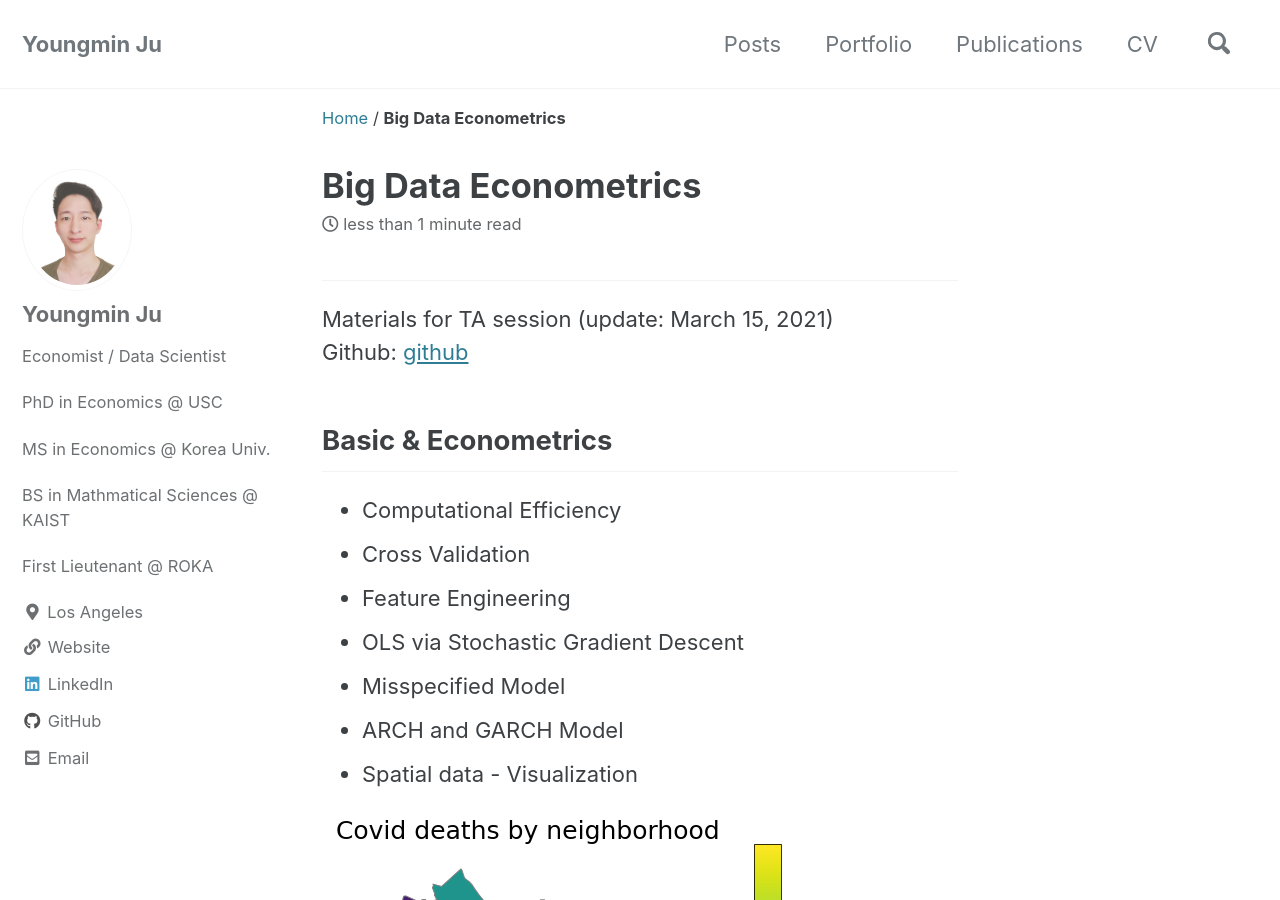
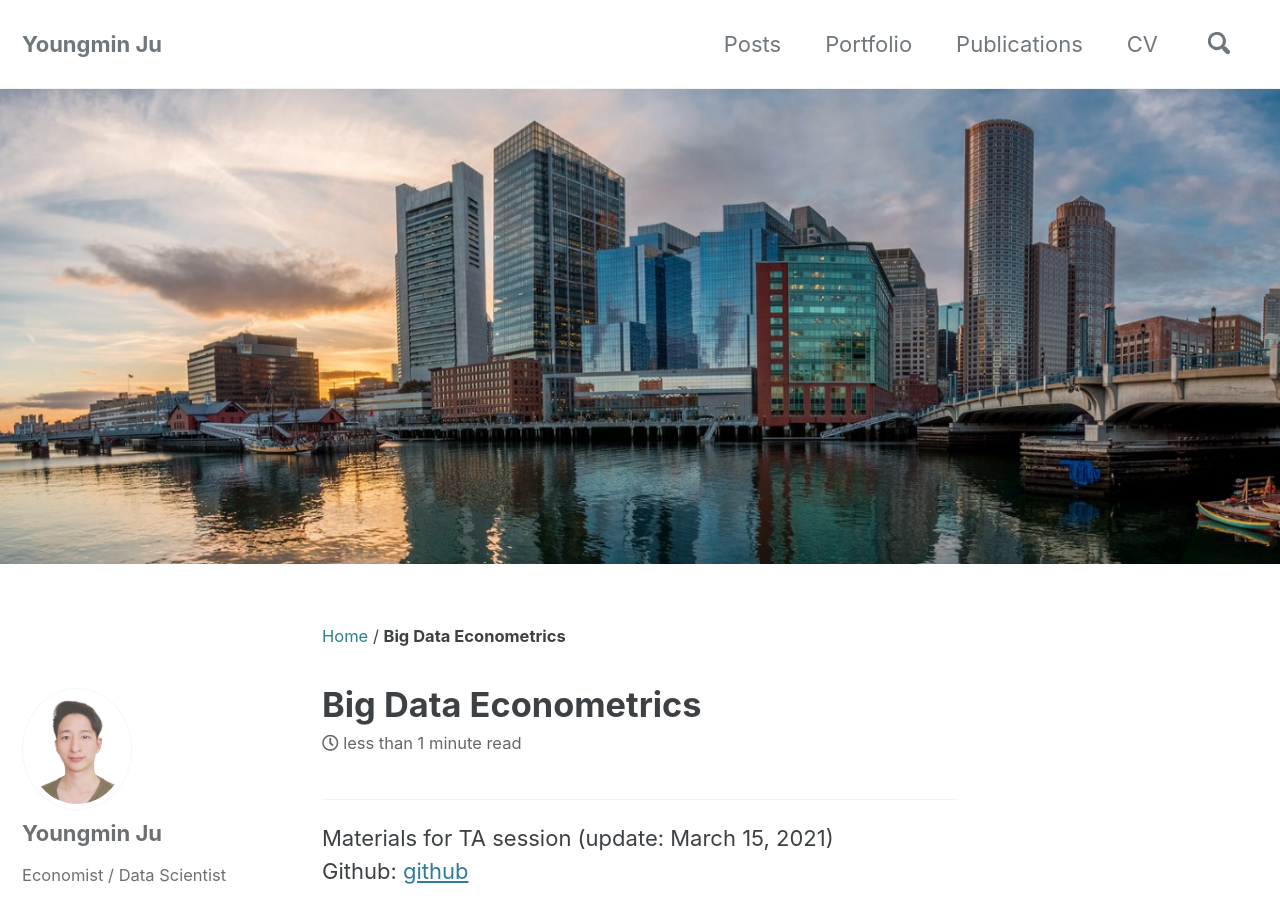
Before and after one commit to ymju86/ymju86.github.io, a Jekyll site: the page built from _posts/2020-02-20-BigDataEconometrics.md, in a window 1280 px wide and 900 px high. Built offline with Jekyll 4.4.1, drawn with Linux system fonts in a browser that asks for light colours; cached includes are drawn as plain includes; comment, search, counter and statistics services are not loaded.

Commit message:
Update 2020-02-20-BigDataEconometrics.md

```diff
--- a/_posts/2020-02-20-BigDataEconometrics.md
+++ b/_posts/2020-02-20-BigDataEconometrics.md
@@ -1,5 +1,7 @@
 ---
 title: "Big Data Econometrics"
+header:
+  image: "/images/fort point.png"
 ---
 --------------------------------------------------------------------------------------
 Materials for TA session (update: March 15, 2021)
```
